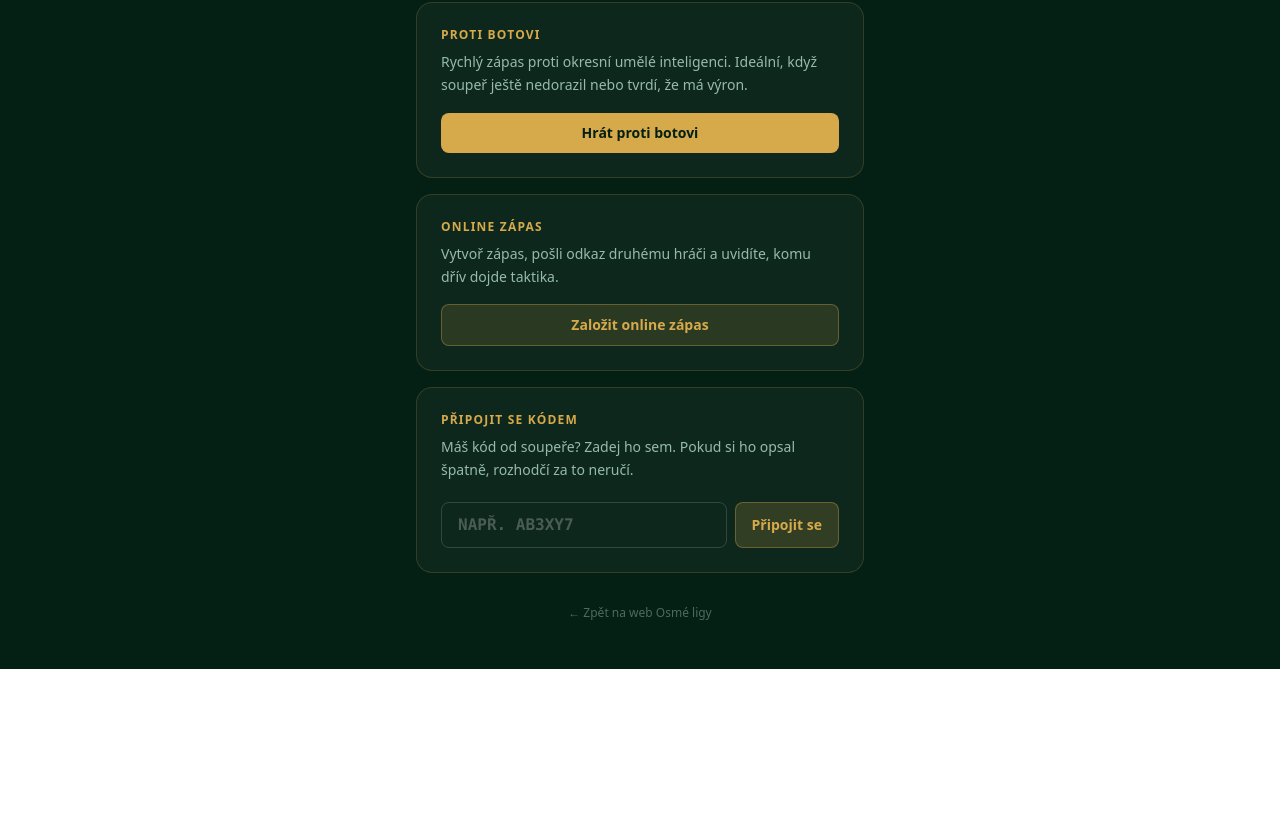
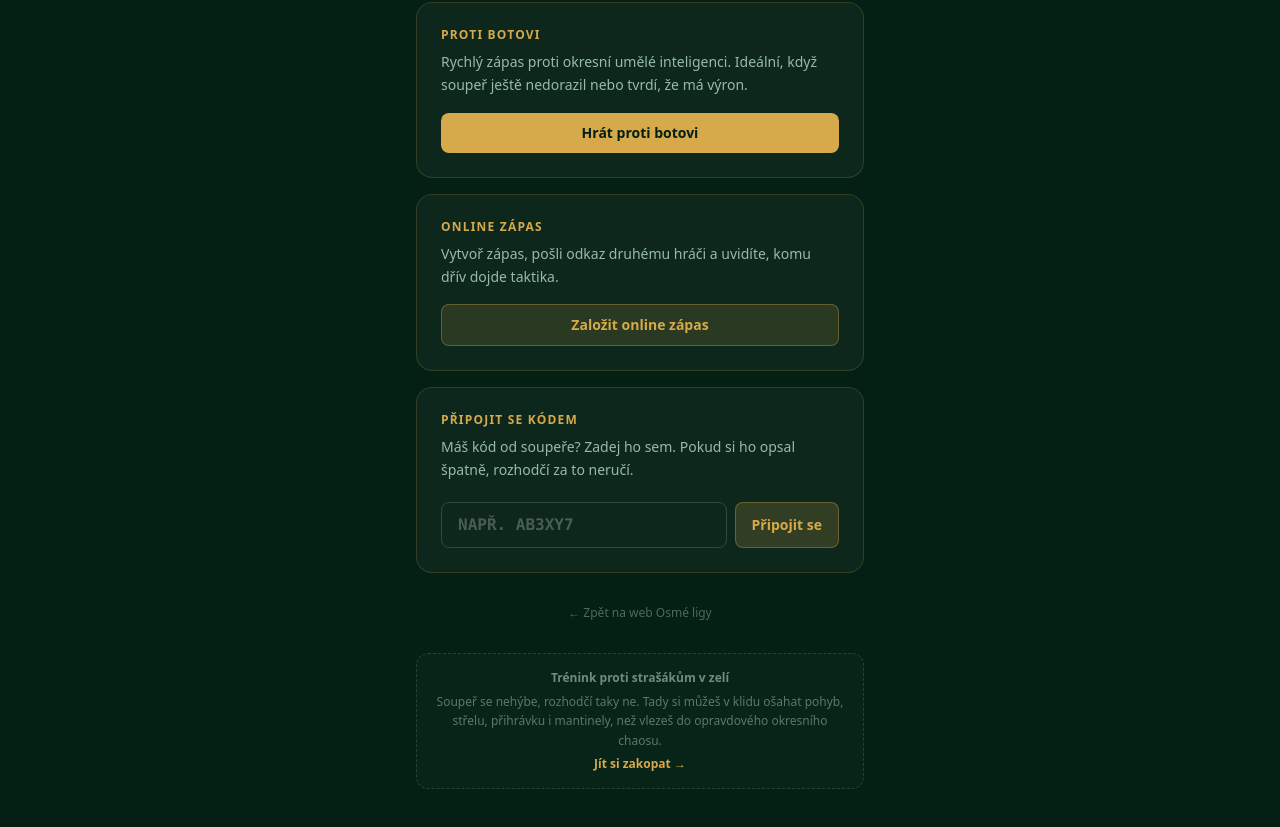
Before and after one commit to czhyenacz-g/osma-liga, a Next.js app: page /satna in a window 1280 px wide. Shown: the part 392-1219 px from the top of the page. Before the commit the page ends 1061 px from the top, so only its background shows below. Built offline with nearby package versions, Linux system fonts and the light colour scheme; no server answers.

Commit message:
feat: link inactive bot training from locker room

```diff
--- a/app/satna/page.tsx
+++ b/app/satna/page.tsx
@@ -146,6 +146,31 @@ export default async function SatnaPage({
       >
         &#8592; Zpět na web Osmé ligy
       </Link>
+
+      {/* Tichý trénink bez soupeře — skrytý mód, jen odkaz odsud */}
+      <div
+        className="w-full max-w-md p-4 flex flex-col gap-1.5 text-center"
+        style={{
+          background: 'rgba(255,255,255,0.02)',
+          border: '1px dashed rgba(209,250,229,0.15)',
+          borderRadius: 12,
+        }}
+      >
+        <p className="text-xs font-bold" style={{ color: 'rgba(209,250,229,0.5)' }}>
+          Trénink proti strašákům v zelí
+        </p>
+        <p className="text-xs leading-relaxed" style={{ color: 'rgba(209,250,229,0.4)' }}>
+          Soupeř se nehýbe, rozhodčí taky ne. Tady si můžeš v klidu ošahat pohyb, střelu,
+          přihrávku i mantinely, než vlezeš do opravdového okresního chaosu.
+        </p>
+        <Link
+          href={clubSlug ? `/hra/bot-dis?club=${clubSlug}` : '/hra/bot-dis'}
+          className="text-xs font-semibold transition hover:opacity-80"
+          style={{ color: '#d6a94a' }}
+        >
+          Jít si zakopat &#8594;
+        </Link>
+      </div>
     </main>
   );
 }
```
